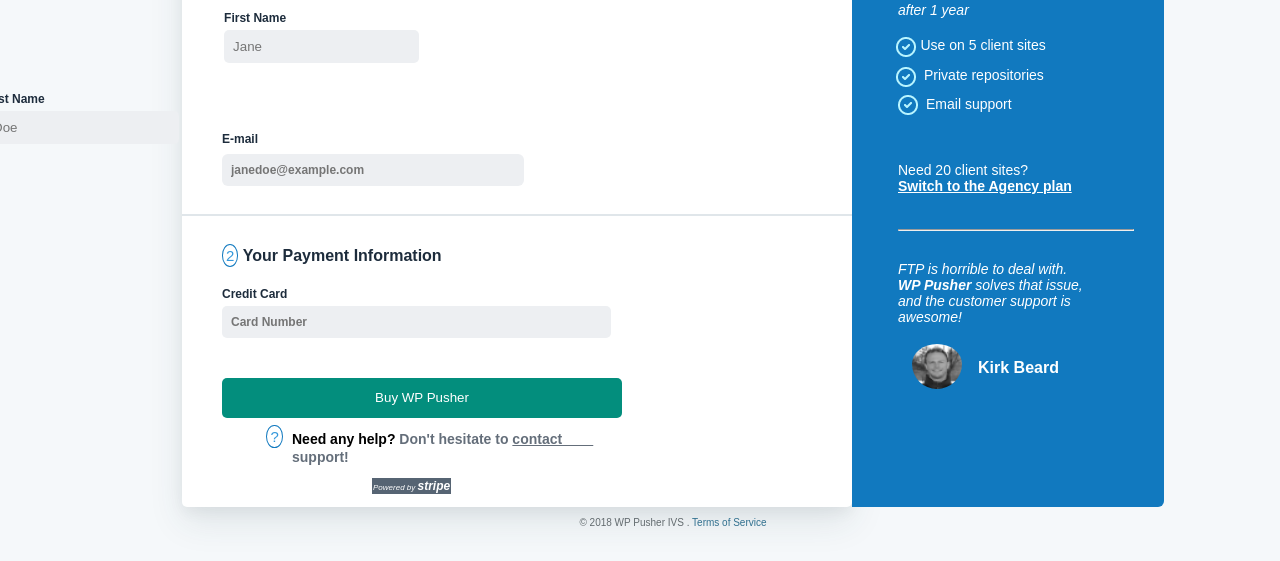
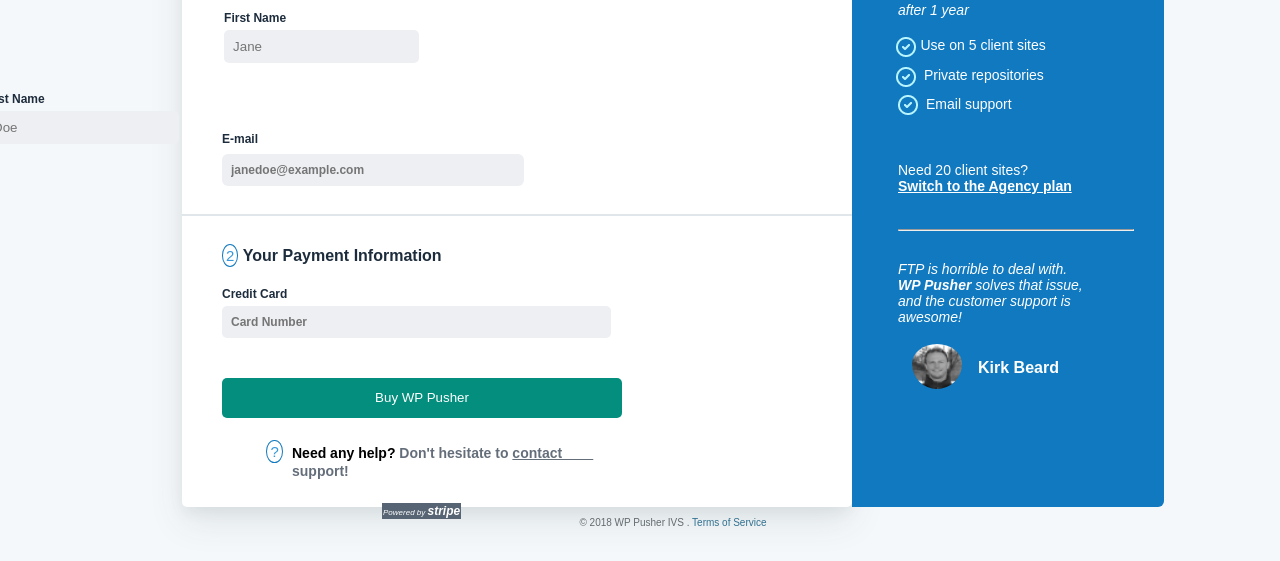
Before and after one commit to Nwali-Chukwuebuka/FIGMA-DESIGN2, a plain HTML site: page index.html in a window 1280 px wide. Shown: the part 239-800 px from the top of the page. Drawn offline with Linux system fonts and the light colour scheme.

Commit message:
i made changes to my css

```diff
--- a/index.css
+++ b/index.css
@@ -228,13 +228,13 @@ input {
 .question-mark{
     display: inline-block;
     position: relative;
-    top: 110px;
+    top: 125px;
     right: 360px;
 }
 
 .need-any-help {
     position: relative;
-    top: 66px;
+    top: 80px;
     left: 110px;
     font-size: 14px;
     font-weight: bold;
@@ -245,8 +245,8 @@ input {
 
 .power {
     position: relative;
-    top: 60px;
-    left: 190px;
+    top: 85px;
+    left: 200px;
     background-color: #566473;
     border: 1px solid transparent;
     padding: 0;
```
